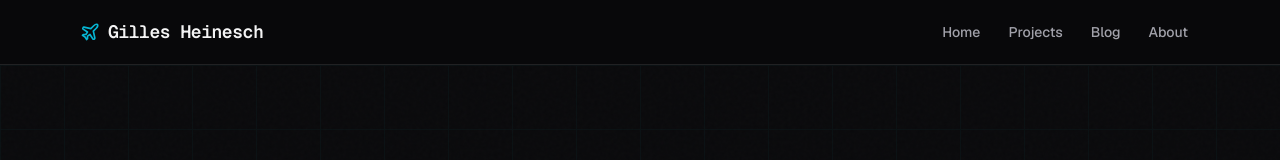
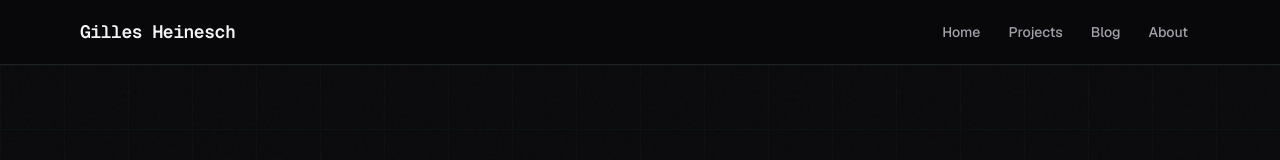
Before and after one commit to gillesheinesch/private-website, a Next.js app: page / in a window 1280 px wide. Shown: the top 160 px of the page. Built offline with nearby package versions, Linux system fonts and the light colour scheme.

Commit message:
fix: minor fixes

```diff
--- a/src/components/Header.tsx
+++ b/src/components/Header.tsx
@@ -1,6 +1,6 @@
 "use client";
 
-import { Plane, Menu, X } from "lucide-react";
+import { Menu, X } from "lucide-react";
 import Link from "next/link";
 import { useState } from "react";
 import { motion, AnimatePresence } from "framer-motion";
@@ -17,14 +17,7 @@ export default function Header() {
   return (
     <header className="sticky top-0 z-50 w-full border-b border-zinc-800/80 bg-zinc-950/90 backdrop-blur-xl">
       <div className="container mx-auto flex h-16 max-w-6xl items-center justify-between px-4">
-        <Link href="/" className="group flex items-center gap-2">
-          <motion.span
-            whileHover={{ rotate: 12 }}
-            transition={{ type: "spring", stiffness: 400 }}
-            className="text-cyan-500"
-          >
-            <Plane className="h-5 w-5" />
-          </motion.span>
+        <Link href="/" className="group flex items-center">
           <span className="font-mono text-lg font-semibold tracking-tight text-zinc-100 transition-colors group-hover:text-cyan-400">
             Gilles Heinesch
           </span>
```
Also changed, not shown: 1 other file (tests, documents, lock files or other folders).
